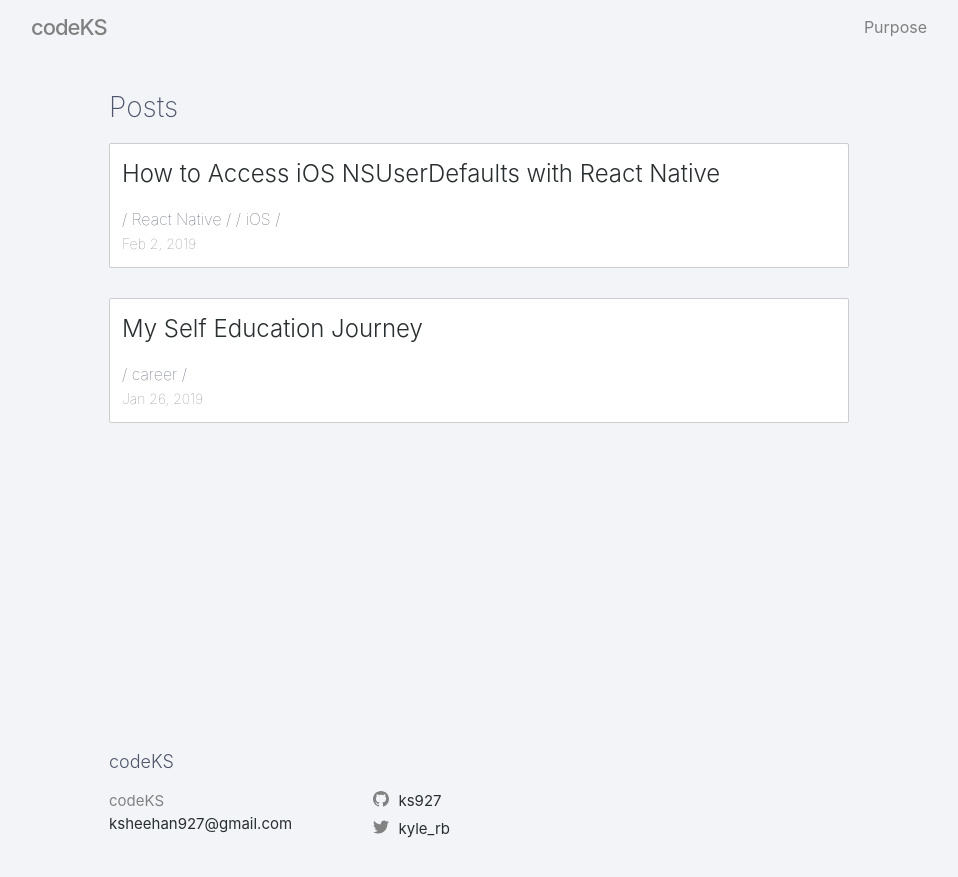
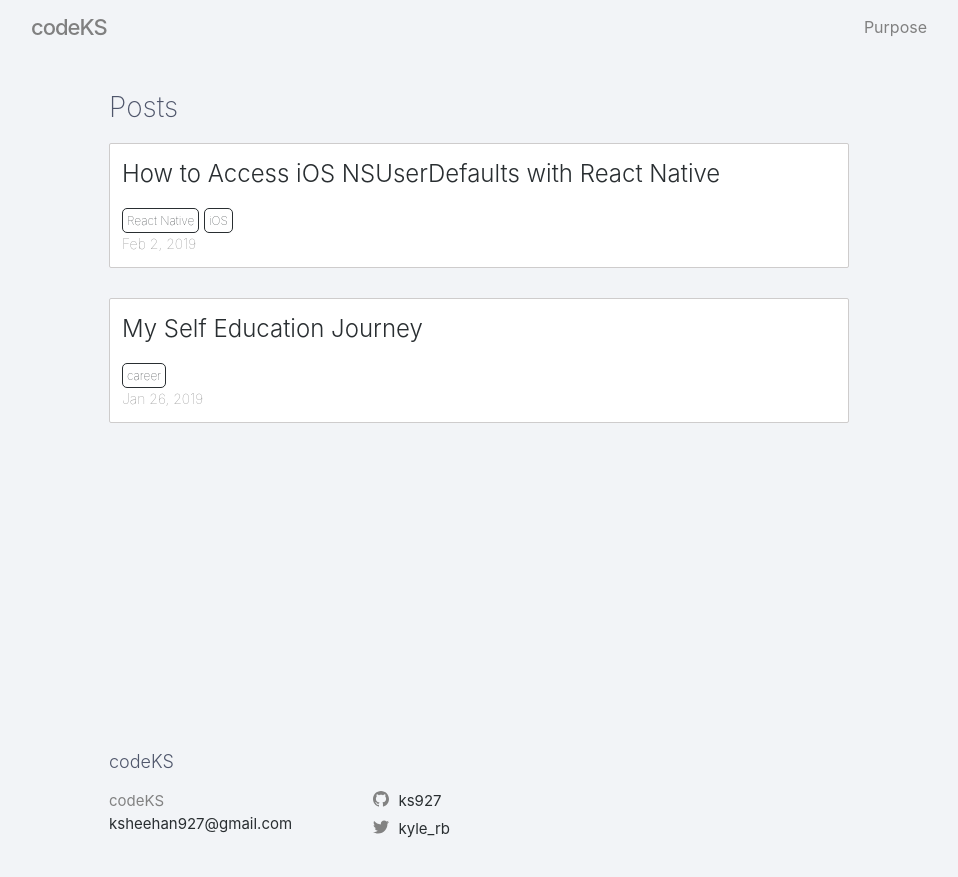
Before and after one commit to ks927/codeks, a Jekyll site: the page built from index.md, in a window 1280 px wide. Shown: the top 877 px of the page, without its empty margins (161-1119 px from the left). Built offline with Jekyll 4.4.1, drawn with Linux system fonts in a browser that asks for light colours.

Commit message:
google-analytics

```diff
--- a/_config.yml
+++ b/_config.yml
@@ -15,6 +15,7 @@
 # in the templates via {{ site.myvariable }}.
 title: codeKS
 email: ksheehan927@gmail.com
+google-analytics: 'UA-133921182-1'
 # description: >- # this means to ignore newlines until "baseurl:"
 #   Write an awesome description for your new site here. You can edit this
 #   line in _config.yml. It will appear in your document head meta (for
--- a/_layouts/home.html
+++ b/_layouts/home.html
@@ -19,9 +19,9 @@ layout: default
             {{ post.title | escape }}
           </a>
         </h3>
-        <div>
+        <div class="categories">
             {% for category in post.categories %}
-              <span>/ {{ category }} /</span>
+              <a>{{ category }}</a>
             {% endfor %}
         </div>
         {%- assign date_format = site.minima.date_format | default: "%b %-d, %Y" -%}
--- a/_sass/main.scss
+++ b/_sass/main.scss
@@ -340,9 +340,16 @@
    display: block;
    font-size: 24px; }
 
- ul.categories li {
-   display: 'inline';
+ .categories > a {
+   border: 1px solid;
+   border-radius: 5px;
+   font-size: 12px;
+   padding: 4px;
  }
+
+//  ul.categories li {
+//    display: 'inline';
+//  }
 
  /**
   * Posts
```
